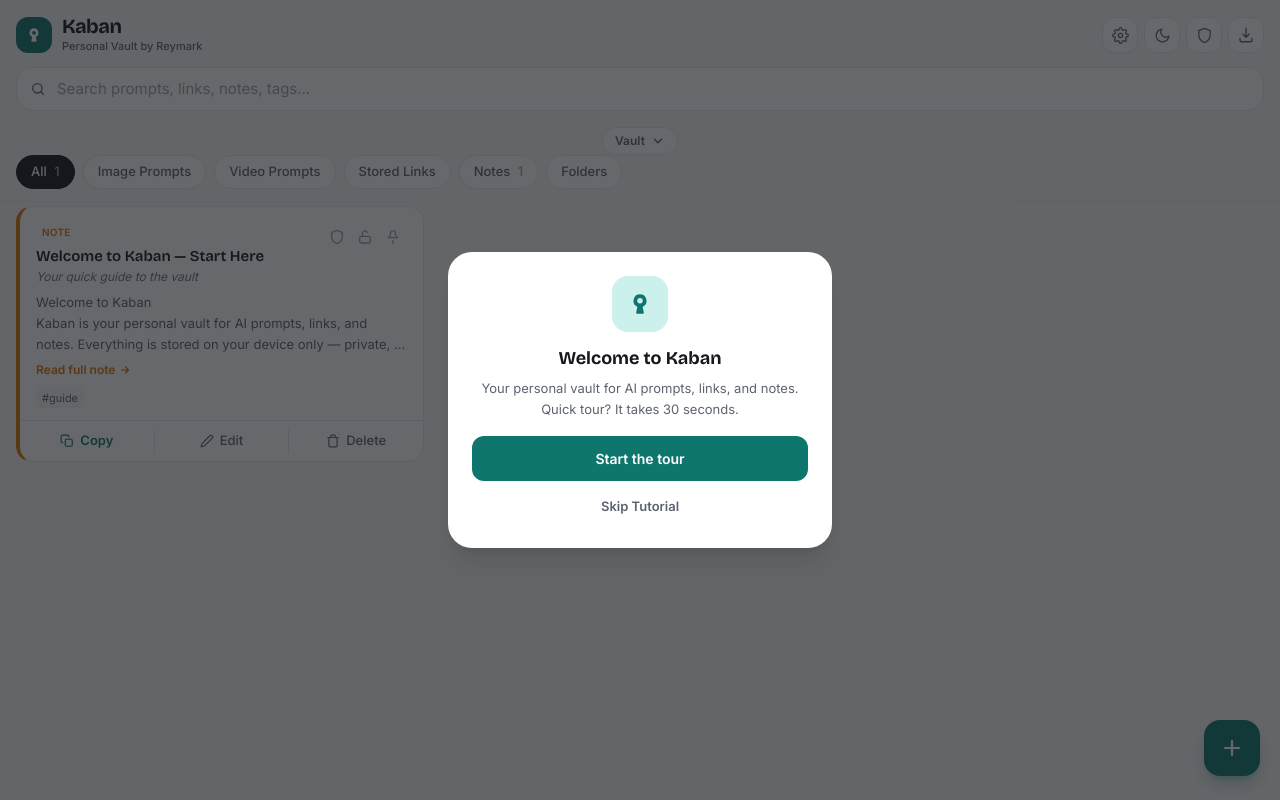
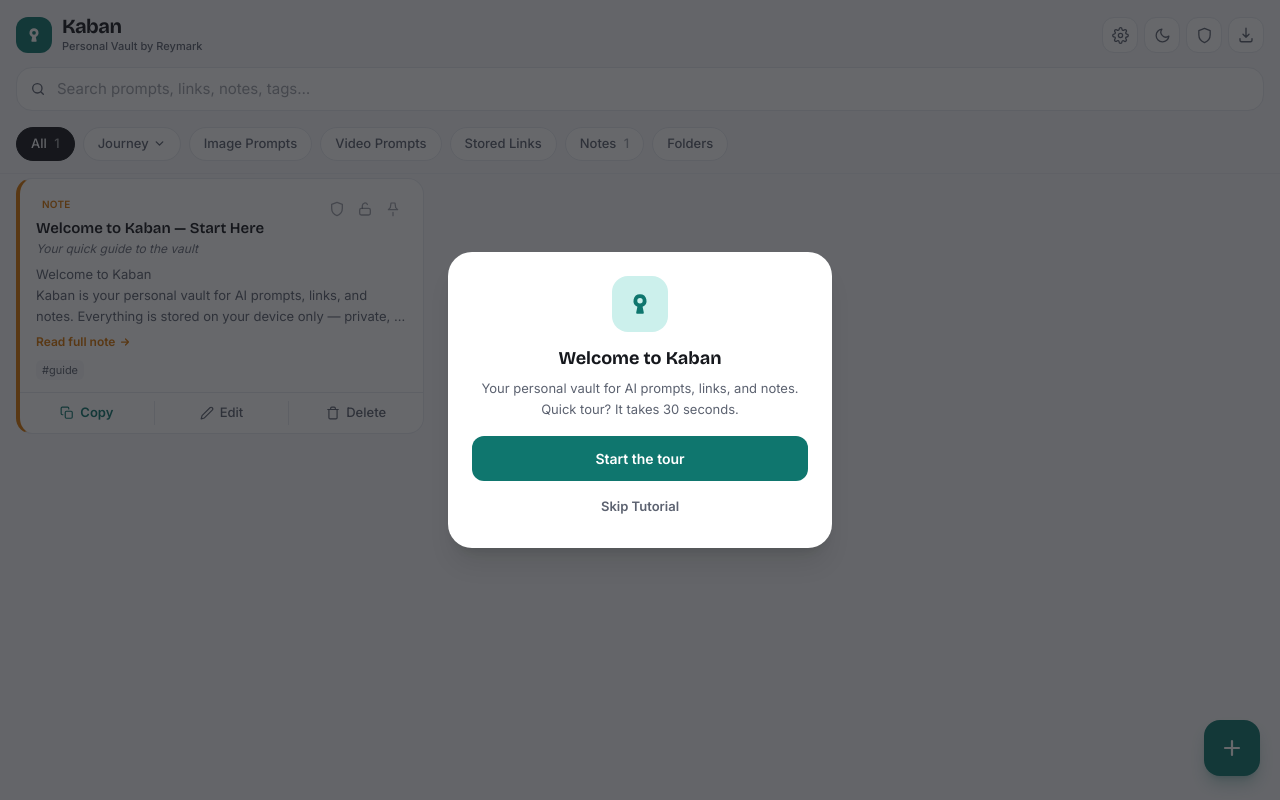
Before and after one commit to reymprime/kaban, a Svelte app: page / in a window 1280 px wide. Built offline with nearby package versions, Linux system fonts and the light colour scheme.

Commit message:
update App.svelte

```diff
--- a/src/App.svelte
+++ b/src/App.svelte
@@ -1,7 +1,7 @@
 <script>
   import { onMount } from 'svelte';
   import { vault, loadVault, shareItems, moveToFolder, reorderItems, reorderFolders, tapFeedback, toast } from './lib/store.svelte.js';
-  import { TABS, TABS_BY_WORLD, WORLDS, WORLD_OF_TAB, CATEGORIES } from './lib/categories.js';
+  import { TABS_BY_WORLD, CATEGORIES } from './lib/categories.js';
   import { stripForSearch } from './lib/richtext.js';
   import Header from './components/Header.svelte';
   import Card from './components/Card.svelte';
@@ -22,30 +22,51 @@
   import Tutorial from './components/Tutorial.svelte';
   import Toast from './components/Toast.svelte';
 
-  let world = $state('vault'); // 'vault' | 'journey'
   let tab = $state('all');
 
-  // Switch worlds and land on that world's first tab.
-  function setWorld(w) {
-    if (world === w) return;
-    world = w;
-    tab = TABS_BY_WORLD[w][0].id;
-    openFolder = null; // leaving folder view when switching worlds
+  // The Journey tab is an inline expander â€” tapping it slides Diary/Goals/Tasks
+  // into the same row (and back out) instead of opening a separate switcher.
+  let journeyOpen = $state(false);
+
+  // `world` is derived from the active tab: any Journey category means we're in
+  // the Journey world, everything else is the Vault world. Keeping this as a
+  // derived value means all the existing world-based logic downstream (filters,
+  // FAB, views) keeps working untouched.
+  const JOURNEY_IDS = ['diary', 'goal', 'task'];
+  const world = $derived(JOURNEY_IDS.includes(tab) ? 'journey' : 'vault');
+
+  // One flat tab row. The Journey sub-tabs are spliced in right after Journey
+  // only while it's expanded, so the whole thing lives on a single line.
+  const worldTabs = $derived.by(() => {
+    const vaultTabs = TABS_BY_WORLD.vault; // All, Image, Video, Link, Note, Folder
+    const journeyTabs = TABS_BY_WORLD.journey; // Diary, Goals, Tasks
+    const all = vaultTabs.find((t) => t.id === 'all');
+    const rest = vaultTabs.filter((t) => t.id !== 'all');
+    const journeyToggle = { id: 'journey', label: 'Journey', expander: true };
+    return [
+      all,
+      journeyToggle,
+      ...(journeyOpen ? journeyTabs : []),
+      ...rest,
+    ];
+  });
+
+  // Tapping a tab. Journey toggles the expander; picking a real tab selects it.
+  function selectTab(t) {
+    tapFeedback();
+    if (t.expander) {
+      journeyOpen = !journeyOpen;
+      // Collapsing the row while sitting on a Journey card sends you back to All
+      if (!journeyOpen && JOURNEY_IDS.includes(tab)) {
+        tab = 'all';
+        openFolder = null;
       }
-  const worldTabs = $derived(TABS_BY_WORLD[world]);
-
-  // ---- Collapsible Vault/Journey switcher ----
-  // Hidden by default. Tap the chevron pill to reveal the switcher, tap again
-  // to hide. No drag/swipe â€” a single deliberate tap keeps the interaction
-  // predictable and discoverable.
-  const SWITCHER_H = 64; // fully-open height in px
-  let switcherOpen = $state(false);
-
-  const switcherH = $derived(switcherOpen ? SWITCHER_H : 0);
-
-  function toggleSwitcher() {
-    switcherOpen = !switcherOpen;
-    tapFeedback();
+      return;
+    }
+    if (tab === t.id) return;
+    const leavingWorld = world !== (JOURNEY_IDS.includes(t.id) ? 'journey' : 'vault');
+    tab = t.id;
+    if (leavingWorld) openFolder = null; // leaving a world closes any open folder
   }
   let query = $state('');
   let editing = $state(null); // item object (edit) or { type } (new)
@@ -309,64 +330,48 @@
         </button>
       </div>
     {:else}
-      <!-- Tap the chevron pill to reveal / hide the Vault â†” Journey switcher.
-           Shows the current world so you always know where you stand, and the
-           rotating arrow signals there's more to open. -->
-      <div class="px-4 pt-1">
+      <!-- One flat tab row. Tapping "Journey" expands its Diary/Goals/Tasks
+           inline (they slide in right after it); tapping again collapses them. -->
+      <nav
+        id="tour-tabs"
+        class="no-scrollbar flex gap-2 overflow-x-auto px-4 pb-3 pt-1"
+        aria-label="Categories"
+      >
+        {#each worldTabs as t (t.id)}
+          {#if t.expander}
             <button
-          class="mx-auto flex h-7 items-center gap-1.5 rounded-full border border-line bg-card px-3
-            text-[12px] font-semibold text-ink-soft transition-colors active:bg-line"
-          aria-label={switcherOpen ? 'Hide Vault and Journey switcher' : 'Show Vault and Journey switcher'}
-          aria-expanded={switcherOpen}
-          onclick={toggleSwitcher}
+              class="flex shrink-0 items-center gap-1 rounded-full border px-3.5 py-1.5 text-[13px] font-medium transition-colors
+                {journeyOpen
+                  ? 'border-ink bg-ink text-paper'
+                  : 'border-line bg-card text-ink-soft'}"
+              aria-expanded={journeyOpen}
+              onclick={() => selectTab(t)}
             >
-          <span>{world === 'journey' ? 'Journey' : 'Vault'}</span>
+              {t.label}
               <svg
-            width="14" height="14" viewBox="0 0 24 24" fill="none"
+                width="13" height="13" viewBox="0 0 24 24" fill="none"
                 stroke="currentColor" stroke-width="2.5" stroke-linecap="round" stroke-linejoin="round"
-            class="transition-transform duration-300 {switcherOpen ? 'rotate-180' : ''}"
+                class="transition-transform duration-300 {journeyOpen ? 'rotate-180' : ''}"
               >
                 <path d="m6 9 6 6 6-6" />
               </svg>
             </button>
-      </div>
-
-      <!-- World switcher: Vault (collect) â†” Journey (grow). -->
-      <div
-        class="overflow-hidden px-4 transition-all duration-300 ease-out"
-        style="height: {switcherH}px; opacity: {switcherH / SWITCHER_H}; margin-bottom: {switcherH > 0 ? '0.625rem' : '0'};"
-      >
-        <div class="flex gap-1 rounded-2xl border border-line bg-paper p-1">
-          {#each WORLDS as w (w.id)}
-            <button
-              class="flex-1 rounded-xl py-2 text-[13px] font-semibold transition-all active:scale-[0.98]
-                {world === w.id ? 'bg-card text-ink shadow-sm' : 'text-ink-soft'}"
-              onclick={() => setWorld(w.id)}
-            >
-              {w.label}
-            </button>
-          {/each}
-        </div>
-      </div>
-
-      <nav
-        id="tour-tabs"
-        class="no-scrollbar flex gap-2 overflow-x-auto px-4 pb-3"
-        aria-label="Categories"
-      >
-        {#each worldTabs as t (t.id)}
+          {:else}
             <button
               class="shrink-0 rounded-full border px-3.5 py-1.5 text-[13px] font-medium transition-colors
                 {tab === t.id
                 ? 'border-ink bg-ink text-paper'
+                : JOURNEY_IDS.includes(t.id)
+                  ? 'border-teal/40 bg-teal/5 text-ink-soft'
                   : 'border-line bg-card text-ink-soft'}"
-            onclick={() => (tab = t.id)}
+              onclick={() => selectTab(t)}
             >
               {t.label}
               {#if counts[t.id]}
                 <span class="ml-1 opacity-60">{counts[t.id]}</span>
               {/if}
             </button>
+          {/if}
         {/each}
       </nav>
     {/if}
```
Lines whose indentation alone changed are shown as unchanged.
